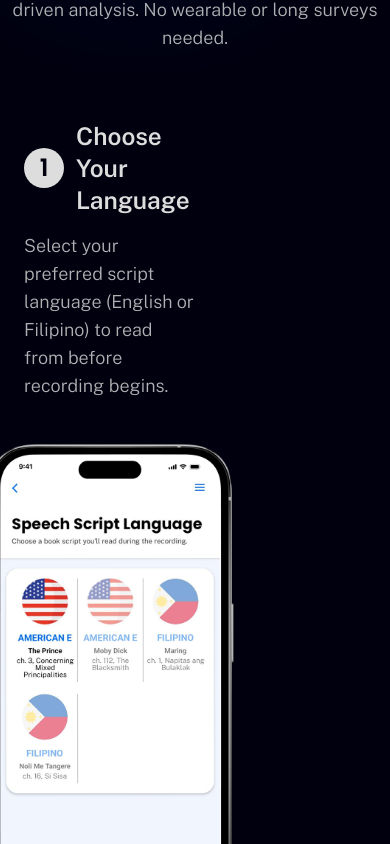
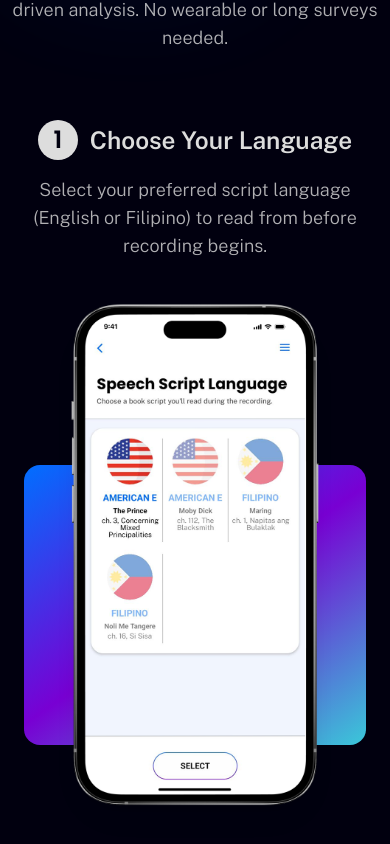
Before and after one commit to Knu09/sleepspec-landing, a React (Vite) app: page / in a window 390 px wide. Shown: the part 3080-3924 px from the top of the page. Built offline with nearby package versions, Linux system fonts and the light colour scheme.

Commit message:
style (HowItWorksSection.tsx): improve UX design responsive in first entry

```diff
--- a/src/components/HowItWorksSection.tsx
+++ b/src/components/HowItWorksSection.tsx
@@ -33,7 +33,7 @@ const HowItWorksSection = () => {
                     </div>
                     <div className="flex flex-col gap-4 lg:gap-8">
                         <div className="flex flex-col md:flex-row gap-6 text-secondary rounded-2xl px-5 lg:px-9 py-7 w-full">
-                            <div className="flex flex-col justify-center gap-4 w-6/12">
+                            <div className="flex flex-col justify-center items-center md:items-start text-center md:text-start gap-4 w-full md:w-6/12">
                                 <div className="flex gap-3 items-center">
                                     <div className="flex bg-secondary rounded-full min-w-[40px] h-[40px] justify-center items-center">
                                         <span className="font-poppins font-semibold text-2xl text-darkBg">
@@ -42,7 +42,7 @@ const HowItWorksSection = () => {
                                     </div>
                                     <h2>Choose Your Language</h2>
                                 </div>
-                                <div>
+                                <div className="max-w-[450px]">
                                     <p className="text-secondary">
                                         Select your preferred script language
                                         (English or Filipino) to read from
@@ -50,7 +50,7 @@ const HowItWorksSection = () => {
                                     </p>
                                 </div>
                             </div>
-                            <div className="relative flex flex-col justify-center items-center text-secondary p-4 rounded-xl gap-3 w-6/12">
+                            <div className="relative flex flex-col justify-center items-center text-secondary p-4 rounded-xl gap-3 w-full md:w-6/12">
                                 <div className="relative">
                                     {/* Background white div */}
                                     <div className="absolute top-1/2 left-1/2 -translate-x-1/2 -translate-y-1/2 rounded-[45px] shadow-xl w-[96%] h-[97%] bg-white z-20"></div>
@@ -64,7 +64,7 @@ const HowItWorksSection = () => {
                                 </div>
 
                                 {/* Entry backdrop */}
-                                <div className="absolute bottom-20 z-0 w-full lg:max-w-[500px] h-[280px] lg:h-[350px] bg-[linear-gradient(145deg,_theme(colors.primaryBlue)_0%,_theme(colors.primary)_50%,_theme(colors.primaryCyan)_100%)] rounded-2xl"></div>
+                                <div className="absolute bottom-20 z-0 w-full max-w-[350px] lg:max-w-[500px] h-[280px] lg:h-[350px] bg-[linear-gradient(145deg,_theme(colors.primaryBlue)_0%,_theme(colors.primary)_50%,_theme(colors.primaryCyan)_100%)] rounded-2xl"></div>
                             </div>
                         </div>
                         <div className="flex flex-col md:flex-row gap-5 bg-white text-darkBg rounded-2xl px-5 lg:px-9 py-7 w-full md:w-8/12">
```
